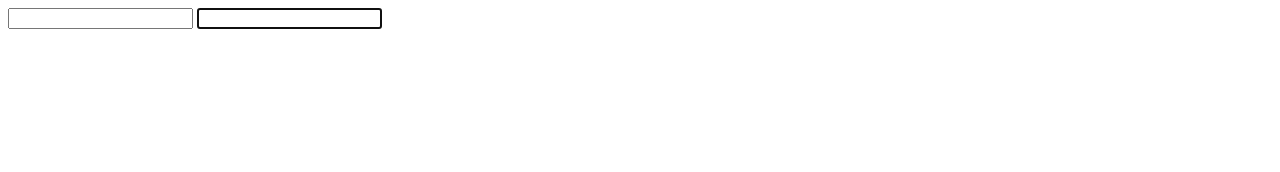
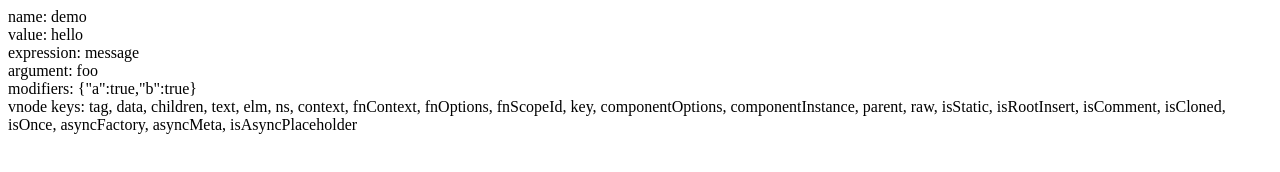
Before and after one commit to javcof/vuejs.org, a website: page v2/guide/custom-directive.html in a window 1280 px wide. Drawn offline with nearby package versions, Linux system fonts and the light colour scheme.

Commit message:
Custom directives: Directive hook arguments

```diff
--- a/v2/guide/custom-directive.html
+++ b/v2/guide/custom-directive.html
@@ -5,23 +5,26 @@
         <script src="https://cdn.jsdelivr.net/npm/vue"></script>
     </head>
     <body>
-        <div id="app">
-            <input>
-            <input v-focus>
+        <div id="hook-arguments-example" v-demo:foo.a.b="message"></div>
 
-        </div>
         <script>
-
-            //Register a global custom directive called `v-focus`
-            Vue.directive('focus', {
-                // When the bound element is inserted into the DOM
-                inserted: function(el) {
-                    el.focus()
+            Vue.directive('demo', {
+                bind: function(el, binding, vnode) {
+                    el.innerHTML =
+                        'name: ' + binding.name + '<br>' +
+                        'value: ' + binding.value + '<br>' +
+                        'expression: ' + binding.expression + '<br>' +
+                        'argument: ' + binding.arg + '<br>' +
+                        'modifiers: ' + JSON.stringify(binding.modifiers) + '<br>' +
+                        'vnode keys: ' + Object.keys(vnode).join(', ')
                 }
             })
 
             new Vue({
-                el: '#app'
+                el: '#hook-arguments-example',
+                data: {
+                    message: 'hello'
+                }
             })
         </script>
     </body>
```
